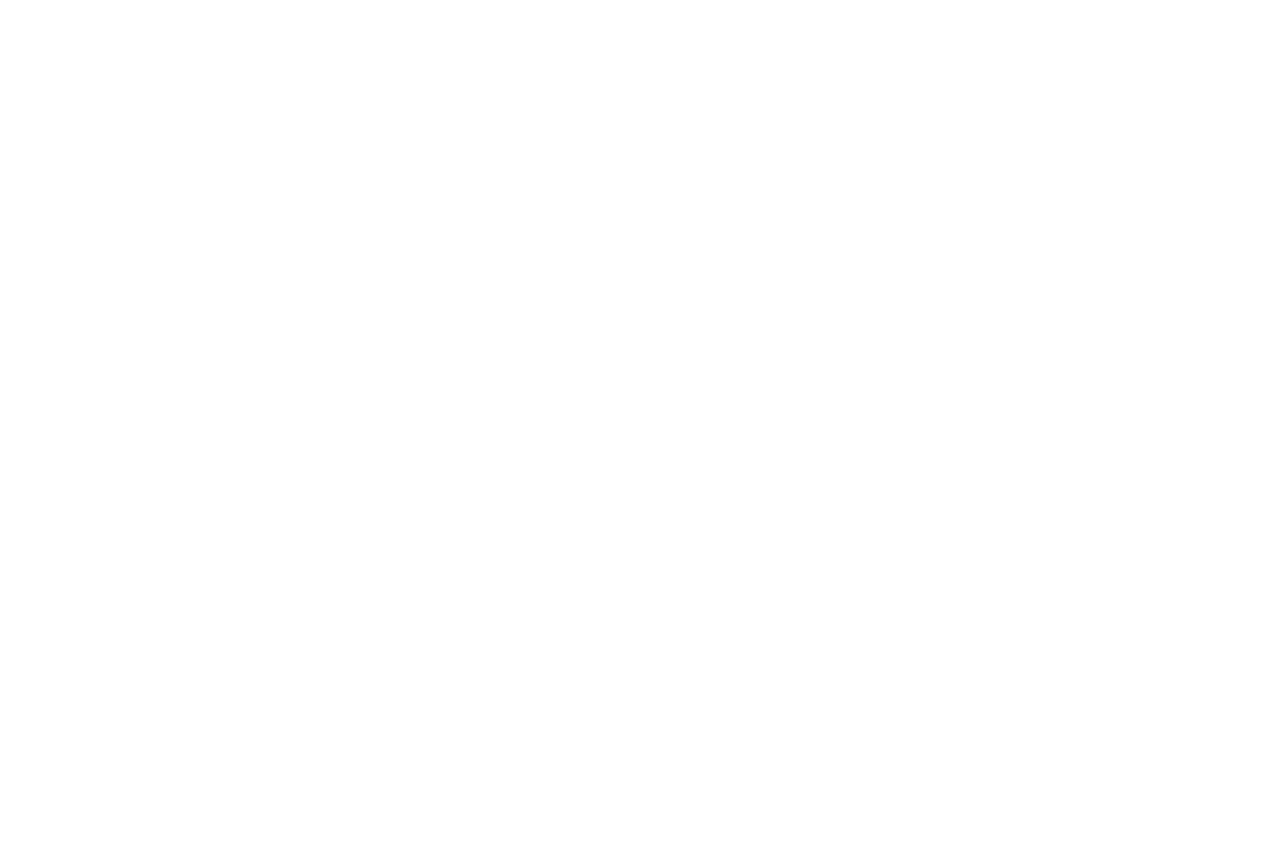
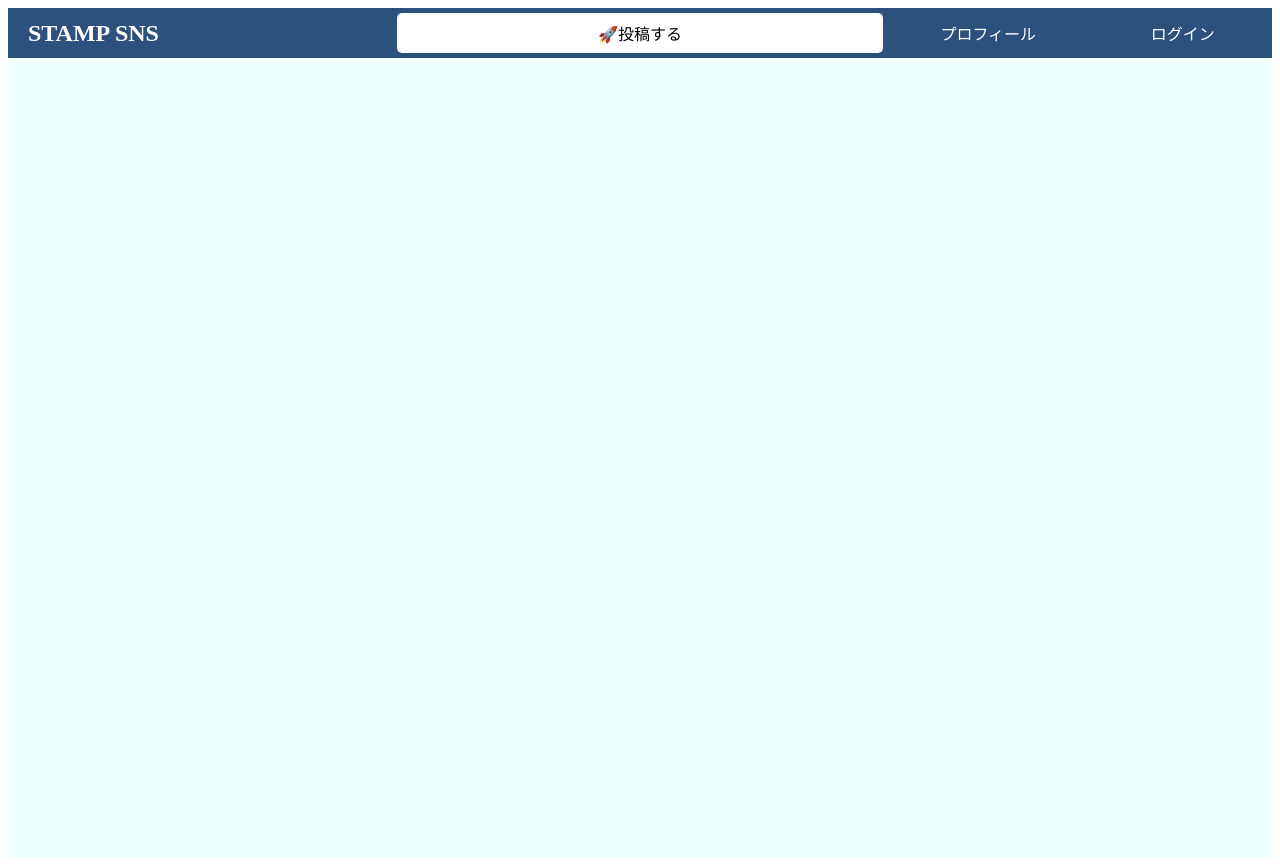
Before and after one commit to Sakai-Kaede/STAMP-SNS, a React (Create React App) app in the folder frontend/: page / in a window 1280 px wide. Before the commit the page ends 800 px from the top, so only its background shows below. Built offline with nearby package versions, Linux system fonts and the light colour scheme.

Commit message:
Creating the home component

```diff
--- a/frontend/src/App.js
+++ b/frontend/src/App.js
@@ -1,7 +1,9 @@
+import Home from "./pages/home/Home";
+
 function App() {
   return (
     <div className="App">
-
+      <Home />
     </div>
   );
 }
--- /dev/null
+++ b/frontend/src/pages/home/Home.css
@@ -0,0 +1,5 @@
+.homeContainer {
+  display: flex;
+  width: 100%;
+  background-color: #f8fcff;
+}
--- /dev/null
+++ b/frontend/src/pages/home/Home.jsx
@@ -0,0 +1,12 @@
+import Canvas from '../../components/canvas/Canvas'
+import TopBar from '../../components/topBar/TopBar'
+import './Home.css'
+
+export default function Home() {
+  return (
+    <>
+      <TopBar />
+      <Canvas />
+    </>
+  )
+}
```
